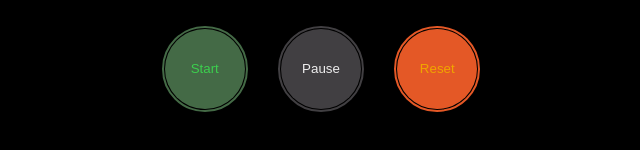
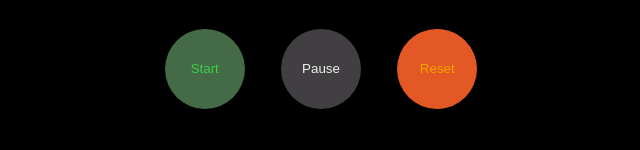
Before and after one commit to VictorMMartinezJr/Stopwatch, a plain HTML site: page index.html in a window 1280 px wide. Shown: the part 220-370 px from the top of the page, 319-959 px from the left. Drawn offline with Linux system fonts and the light colour scheme.

Commit message:
removed btn outlines

```diff
--- a/styles.css
+++ b/styles.css
@@ -43,25 +43,20 @@ body {
   width: 60px;
   border-radius: 50%;
   border: none;
-  outline: 2px solid;
-  outline-offset: 1px;
   cursor: pointer;
 }
 .stopwatch_btn--start {
   background-color: var(--green-dark);
   color: var(--green-light);
-  outline-color: var(--green-dark);
 }
 .stopwatch_btn--pause {
   margin: 0 1rem;
   background-color: var(--grey-dark);
   color: var(--grey-light);
-  outline-color: var(--grey-dark);
 }
 .stopwatch_btn--reset {
   background-color: var(--orange-dark);
   color: var(--orange-light);
-  outline-color: var(--orange-dark);
 }
 @media screen and (min-width: 320px) {
   .stopwatch_numbers {
```
